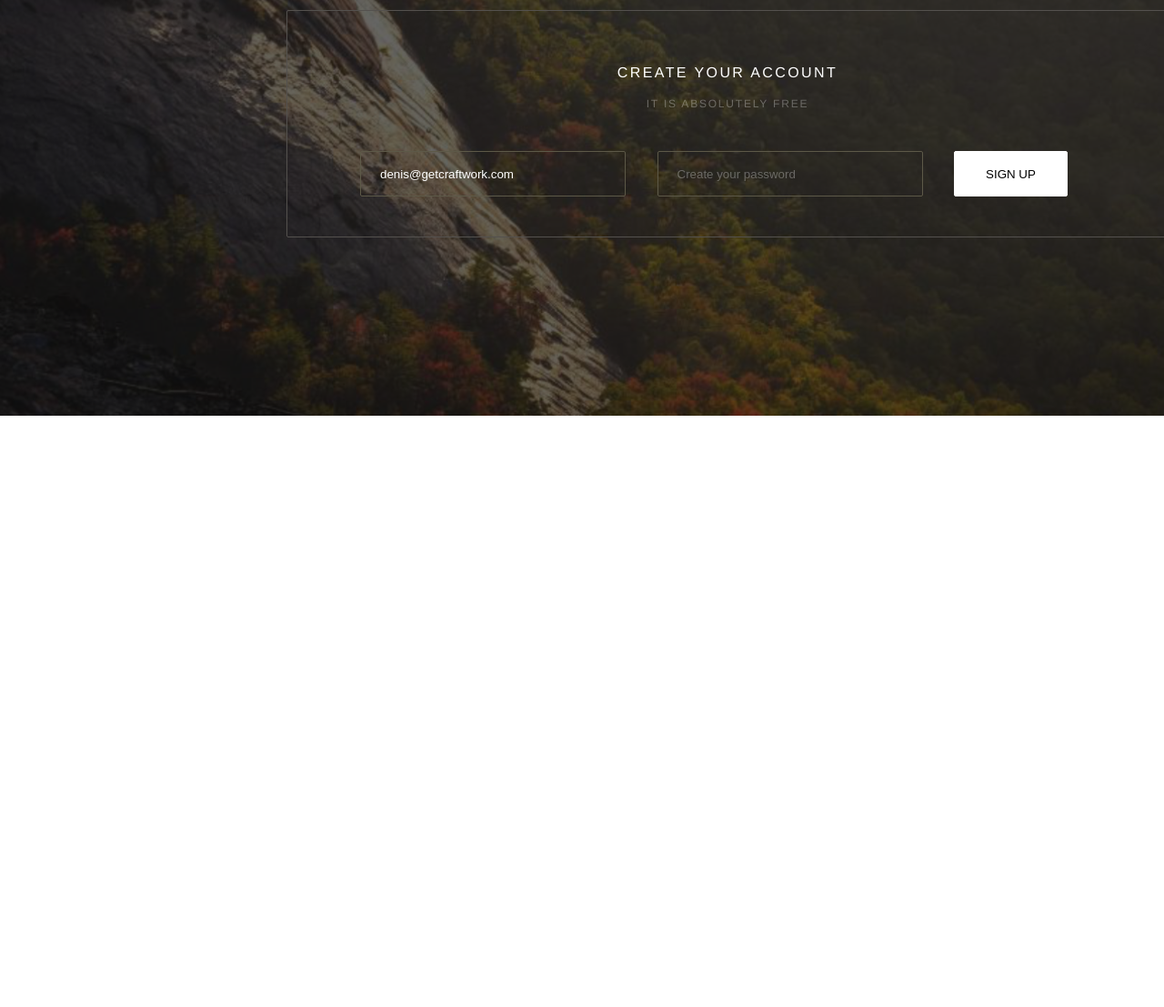
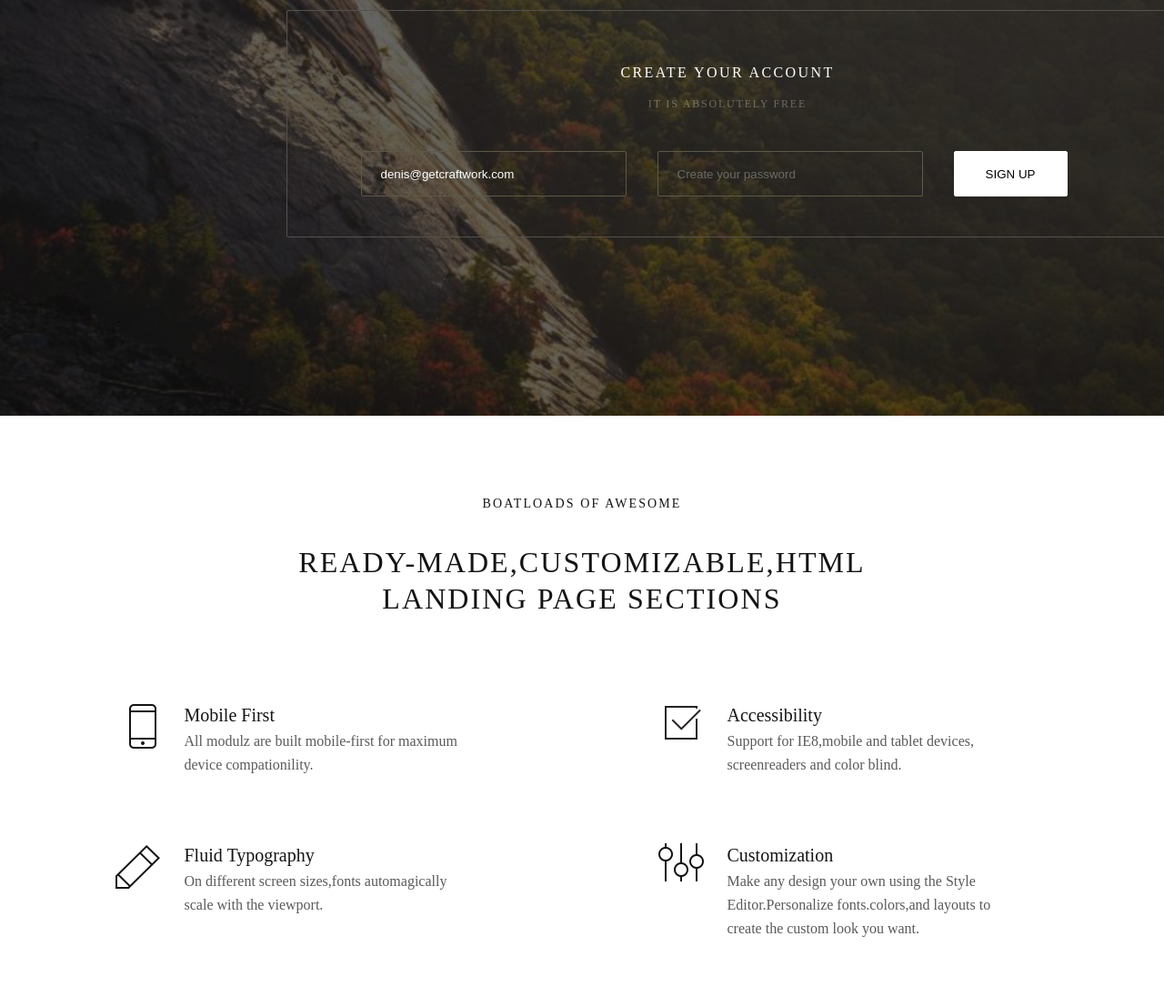
Before and after one commit to qq457236615/html-css-day9-day11-page1, a plain HTML site: page index.html in a window 1280 px wide. Shown: the part 533-1640 px from the top of the page at 91% size. Before the commit the page ends 990 px from the top, so only its background shows below. Drawn offline with Linux system fonts and the light colour scheme.

Commit message:
feature1 complete

```diff
--- a/css/style.css
+++ b/css/style.css
@@ -4,10 +4,14 @@
     margin: 0;
     padding: 0;
 }
+ul {
+    list-style: none;
+}
 html {
     font:
      16px/1.2
-     'Franklin Gothic Medium', 'Arial Narrow', Arial, sans-serif;
+     "Times New Roman","Helvetica Neue", Helvetica, Arial, "Microsoft Yahei", "Hiragino Sans GB",
+     "Heiti SC", "WenQuanYi Micro Hei", sans-serif;
 }
 .clearfix::after {
     content: "";
@@ -41,7 +45,7 @@ html {
     line-height: 1.6;
 
     color: #fff;
-    opacity: 0.7;
+    opacity: .7;
 }
 #sign-up-form {
     margin: 0 auto;
@@ -73,7 +77,7 @@ html {
     text-transform: uppercase;
 
     color: #fff;
-    opacity: 0.3;
+    opacity: .3;
 }
 #sign-up-form > form > input {
     margin-right: 30px;
@@ -88,7 +92,7 @@ html {
 
     background-color: transparent;
 }
-
+/* 修改placeholder样式 */
 .input-field[type="text"]::-moz-placeholder {
     color: #fff;
 }
@@ -104,19 +108,19 @@ html {
 
 .input-field[type="password"]::-moz-placeholder {
     color: #fff;
-    opacity: 0.3;
+    opacity: .3;
 }
 .input-field[type="password"]::-webkit-input-placeholder {
     color: #fff;
-    opacity: 0.3;
+    opacity: .3;
 }
 .input-field[type="password"]::-ms-input-placeholder {
     color: #fff;
-    opacity: 0.3;
+    opacity: .3;
 }
 .input-field[type="password"]::placeholder {
     color: #fff;
-    opacity: 0.3;
+    opacity: .3;
 }
 .sub-btn {
     width: 125px;
@@ -126,3 +130,78 @@ html {
 
     background-color: #fff;
 }
+/* main */
+/* feature1 */
+.feature1-warp {
+    height: 710px;
+    padding-top: 89px;
+
+    background-color: #fff;
+}
+.feature1-tit {
+    width: 657px;
+    height: 143px;
+    margin: 0 auto 81px;;
+
+    font-size: 14px;
+    letter-spacing: 2.1px;
+    text-align: center;
+    text-transform: uppercase;
+
+    color: #141414;
+}
+.feature1-tit > p {
+    margin-bottom: 35px;
+}
+.feature1-tit > h2 {
+    font-size: 32px;
+    line-height: 1.25;
+    font-weight: 400;
+}
+.feature1 {
+    width: 1027px;
+    margin: 0 auto;
+}
+.feature1 > li {
+    width: 430px;
+    padding-left: 76px;
+    margin-bottom: 70px;
+
+    background-repeat: no-repeat;
+}
+.feature1 > li:nth-of-type(n) {
+    float: left;
+}
+.feature1 > li:nth-of-type(2n) {
+    float: right;
+}
+.iphone {
+    background-image: url(../img/Iphone\ Icon.png);
+    background-position: 15px 4px;
+}
+.check {
+    background-image: url(../img/Check\ Icon.png);
+    background-position: 7px 6px;
+}
+.pencil {
+    background-image: url(../img/Pencil\ Icon.png);
+    background-position: 0 5px;
+}
+.settings {
+    background-image: url(../img/Settings\ Icon.png);
+    background-position: 0 3px;
+}
+.feature1 > li > h3 {
+    font-size: 20px;
+    font-weight: 400;
+    line-height: 1.6;
+
+    color: #141414;
+}
+.feature1 > li > p {
+    font-size: 16px;
+    line-height: 1.625;
+
+    color: #141414;
+    opacity: .7;
+}
--- a/index.html
+++ b/index.html
@@ -18,5 +18,31 @@
         </form>
     </div>
 </header>
+<main>
+    <div class="feature1-warp">
+        <div class="feature1-tit">
+            <p>boatloads of awesome</p>
+            <h2>Ready-made,customizable,HTML<br>landing page sections</h2>
+        </div>
+        <ul class="feature1 clearfix">
+            <li class="iphone">
+                <h3>Mobile First</h3>
+                <p>All modulz are built mobile-first for maximum<br>device compationility.</p>
+            </li>
+            <li class="check">
+                <h3>Accessibility</h3>
+                <p>Support for IE8,mobile and tablet devices,<br>screenreaders and color blind.</p>
+            </li>
+            <li class="pencil">
+                <h3>Fluid Typography</h3>
+                <p>On different screen sizes,fonts automagically<br>scale with the viewport.</p>
+            </li>
+            <li class="settings">
+                <h3>Customization</h3>
+                <p>Make any design your own using the Style<br>Editor.Personalize fonts.colors,and layouts to<br>create the custom look you want.</p>
+            </li>
+        </ul>
+    </div>
+</main>
 </body>
 </html>
```
Also changed, not shown: img/Check Icon.png (added), img/Iphone Icon.png (added), img/Pencil Icon.png (added), img/Settings Icon.png (added).
